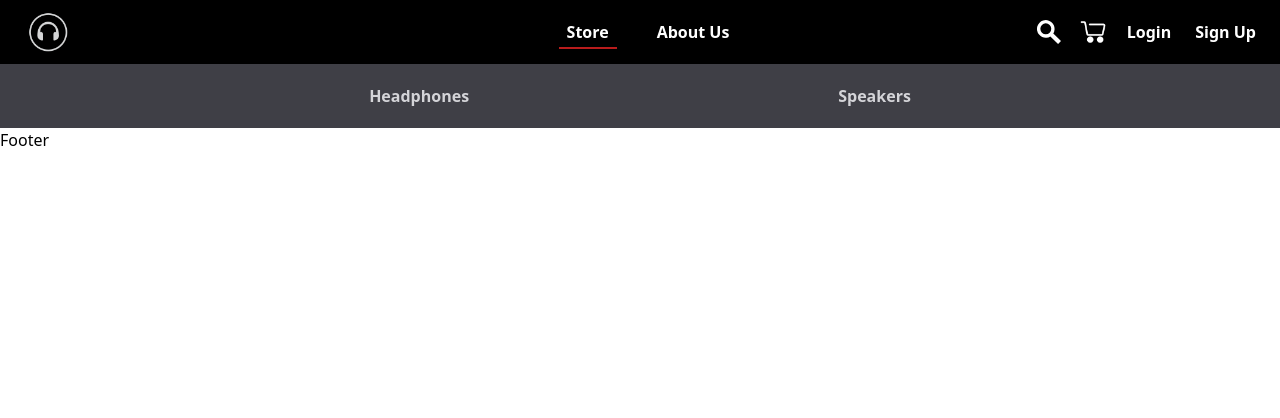
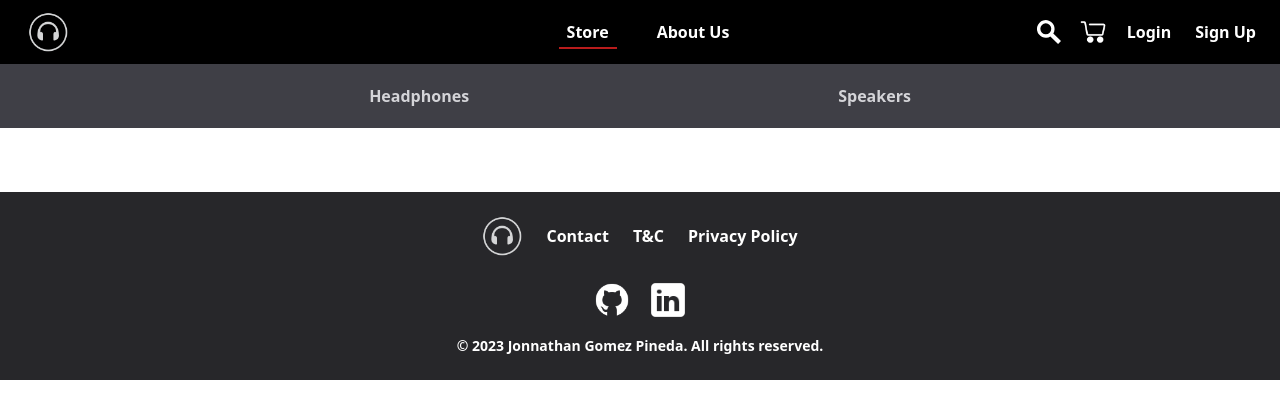
Before and after one commit to Jogopin/Groovz-client, a React (Vite) app: page /store in a window 1280 px wide. Shown: the top 418 px of the page. Built offline with nearby package versions, Linux system fonts and the light colour scheme.

Commit message:
Add Footer component & icons

```diff
--- a/src/assets/icons/index.js
+++ b/src/assets/icons/index.js
@@ -6,4 +6,6 @@ import xIcon from "./xIcon.png"
 import addCartIcon from "./addCartIcon.png"
 import lessThanIcon from "./lessThanIcon.png"
 import moreThanIcon from "./moreThanIcon.png"
-export { cartIcon, searchIcon, logoIcon, menuIcon, xIcon, addCartIcon, lessThanIcon, moreThanIcon }
+import githubIcon from "./githubIcon.png"
+import linkedinIcon from "./linkedinIcon.png"
+export { cartIcon, searchIcon, logoIcon, menuIcon, xIcon, addCartIcon, lessThanIcon, moreThanIcon, githubIcon, linkedinIcon }
--- a/src/components/Footer.jsx
+++ b/src/components/Footer.jsx
@@ -1,9 +1,56 @@
-import React from 'react'
+import React from "react";
+import { githubIcon, linkedinIcon, logoIcon } from "../assets/icons";
+import { Link } from "react-router-dom";
 
 const Footer = () => {
   return (
-    <div>Footer</div>
-  )
-}
+    <footer className="flex flex-col justify-center items-center bg-zinc-800 gap-4 py-6 mt-16">
+      <nav >
+        <ul className="flex items-center justify-center gap-6 font-semibold text-white pb-2">
+          <li className="h-10 w-10">
+            <Link to="/">
+              <img className="object-cover invert" src={logoIcon} />
+            </Link>
+          </li>
+          <li>
+            <Link to="/#">Contact</Link>
+          </li>
+          <li>
+            <Link to="/#">T&C</Link>
+          </li>
+          <li>
+            <Link to="/#">Privacy Policy</Link>
+          </li>
+        </ul>
+      </nav>
+      {/* contact links */}
+      <div className="flex justify-center gap-4">
+        <a
+          href="https://github.com/Jogopin"
+          target="_blank"
+          rel="noopener noreferrer"
+          className="w-10"
+        >
+          <img className="object-cover invert" src={githubIcon} alt="github" />
+        </a>
+        <a
+          href="https://www.linkedin.com/in/jonnathan-gomez-pineda"
+          target="_blank"
+          rel="noopener noreferrer"
+          className="w-10"
+        >
+          <img
+            className="object-cover invert"
+            src={linkedinIcon}
+            alt="linkedin"
+          />
+        </a>
+      </div>
+        <p className="font-semibold text-white text-sm">
+          © 2023 Jonnathan Gomez Pineda. All rights reserved.
+        </p>
+    </footer>
+  );
+};
 
-export default Footer
+export default Footer;
```
Also changed, not shown: src/assets/icons/githubIcon.png (added), src/assets/icons/linkedinIcon.png (added).
